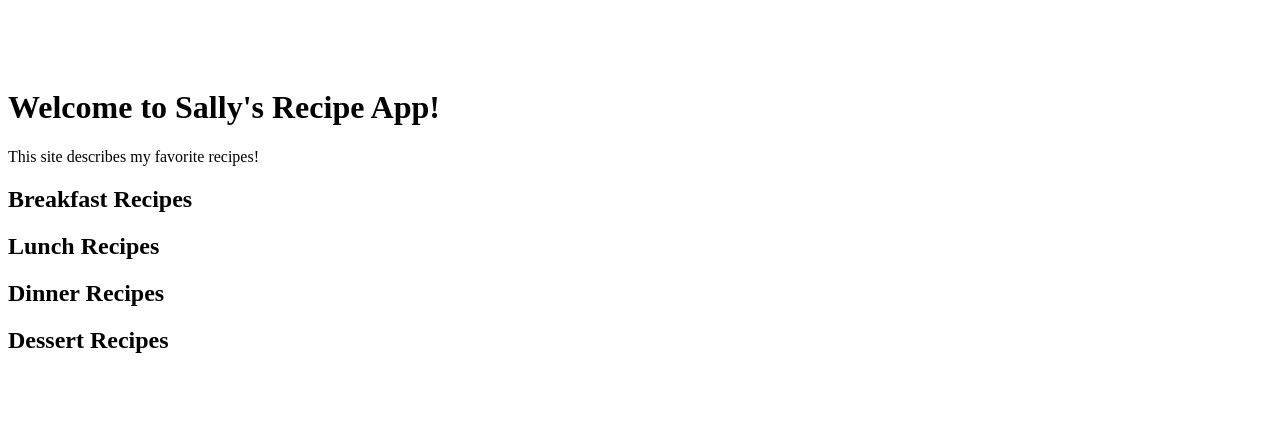
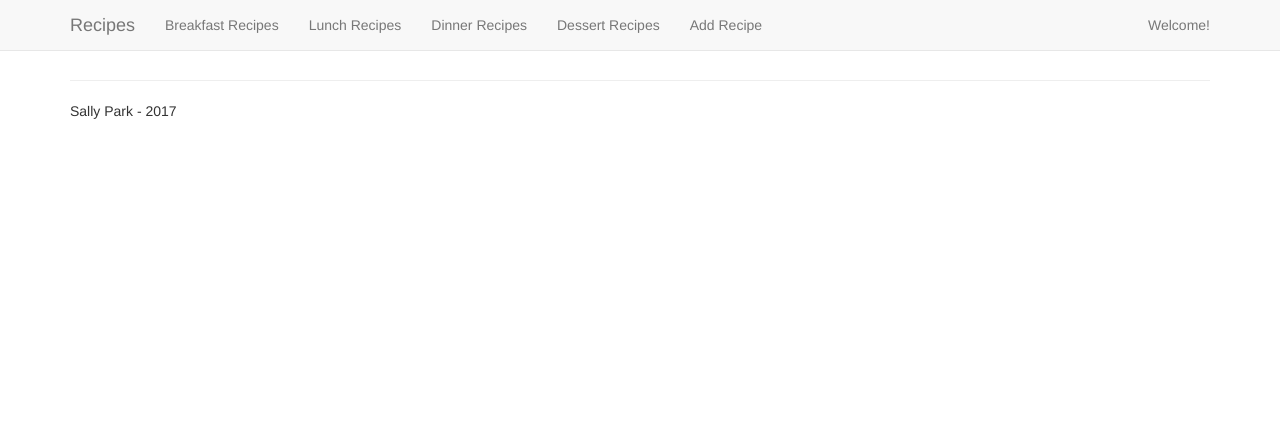
Before and after one commit to sally/flask-recipes, a Flask app: template project/recipes/templates/layout.html in a window 1280 px wide. Shown: the top 432 px of the page. Run offline with Flask 2, Linux system fonts and the light colour scheme; the template is opened without the code that fills it, so the values that code supplies are empty; some libraries are stand-ins or nearby versions.

Commit message:
Reformat layout to be bootstrapped and include add recipe in nav

```diff
--- a/project/recipes/templates/layout.html
+++ b/project/recipes/templates/layout.html
@@ -4,31 +4,76 @@
     <meta charset="utf-8">
     <meta http-equiv="X-UA-Compatible" content="IE=edge">
     <meta name="viewport" content="width=device-width, initial-scale=1">
-    <meta name="description" content="=Recipe App">
+    <meta name="description" content="Recipe App">
     <meta name="author" content="Sally Park">
     <title>Recipe App</title>
     <!-- styles -->
+    <link href="https://maxcdn.bootstrapcdn.com/bootstrap/3.3.6/css/bootstrap.min.css" rel="stylesheet" integrity="sha384-1q8mTJOASx8j1Au+a5WDVnPi2lkFfwwEAa8hDDdjZlpLegxhjVME1fgjWPGmkzs7" crossorigin="anonymous">
     <link rel="stylesheet" href="{{ url_for('static', filename='css/main.css') }}">
   </head>
+
   <body>
 
-<h1>Welcome to Sally's Recipe App!</h1>
+    <!-- Static navbar -->
+    <nav class="navbar navbar-default navbar-fixed-top">
+      <div class="container">
 
+        <!-- Brand and toggle get grouped for better mobile display -->
+        <div class="navbar-header">
+          <button type="button" class="navbar-toggle collapsed" data-toggle="collapse" data-target="#recipes-navbar-collapse-1" aria-expanded="false">
+            <span class="sr-only">Toggle navigation</span>
+            <span class="icon-bar"></span>
+            <span class="icon-bar"></span>
+            <span class="icon-bar"></span>
+          </button>
+          <a class="navbar-brand" href="{{ url_for('recipes.index') }}">Recipes</a>
+        </div>
 
+        <!-- Collect the nav links, forms, and other content for toggling -->
+        <div class="collapse navbar-collapse" id="recipes-navbar-collapse-1">
+          <ul class="nav navbar-nav">
+            <li><a href="#">Breakfast Recipes</a></li>
+            <li><a href="#">Lunch Recipes</a></li>
+            <li><a href="#">Dinner Recipes</a></li>
+            <li><a href="#">Dessert Recipes</a></li>
+            <li><a href="{{ url_for('recipes.add_recipe') }}">Add Recipe</a></li>
+          </ul>
+          <ul class="nav navbar-nav navbar-right">
+            <li><a href="#">Welcome!</a></li>
+          </ul>
+        </div><!--/.nav-collapse -->
+      </div><!-- /.container -->
+    </nav>
 
-This site describes my favorite recipes!
+    <div class="container">
+      <div class="content">
 
+        <!-- flash messages -->
+        {% for error_message in get_flashed_messages(category_filter=["error"]) %}
+          <div class="alert alert-danger alert-dismissible">{{ error_message }}</div>
+        {% endfor %}
 
-<h2>Breakfast Recipes</h2>
+        {% for success_message in get_flashed_messages(category_filter=["success"]) %}
+          <div class="alert alert-success alert-dismissible">{{ success_message }}</div>
+        {% endfor %}
 
+        {% for info_message in get_flashed_messages(category_filter=["info"]) %}
+          <div class="alert alert-info alert-dismissible">{{ info_message }}</div>
+        {% endfor %}
 
-<h2>Lunch Recipes</h2>
+        <!-- child template -->
+        {% block content %}
+        {% endblock %}
 
+      </div>
+      <div class="footer">
+        <hr>
+        <p>Sally Park - 2017</p>
+      </div>
+    </div><!-- /.container -->
 
-<h2>Dinner Recipes</h2>
-
-
-<h2>Dessert Recipes</h2>
-
+    <!-- scripts -->
+    <script src="//code.jquery.com/jquery-1.11.3.min.js"></script>
+    <script src="https://maxcdn.bootstrapcdn.com/bootstrap/3.3.6/js/bootstrap.min.js" integrity="sha384-0mSbJDEHialfmuBBQP6A4Qrprq5OVfW37PRR3j5ELqxss1yVqOtnepnHVP9aJ7xS" crossorigin="anonymous"></script>
   </body>
 </html>
```
